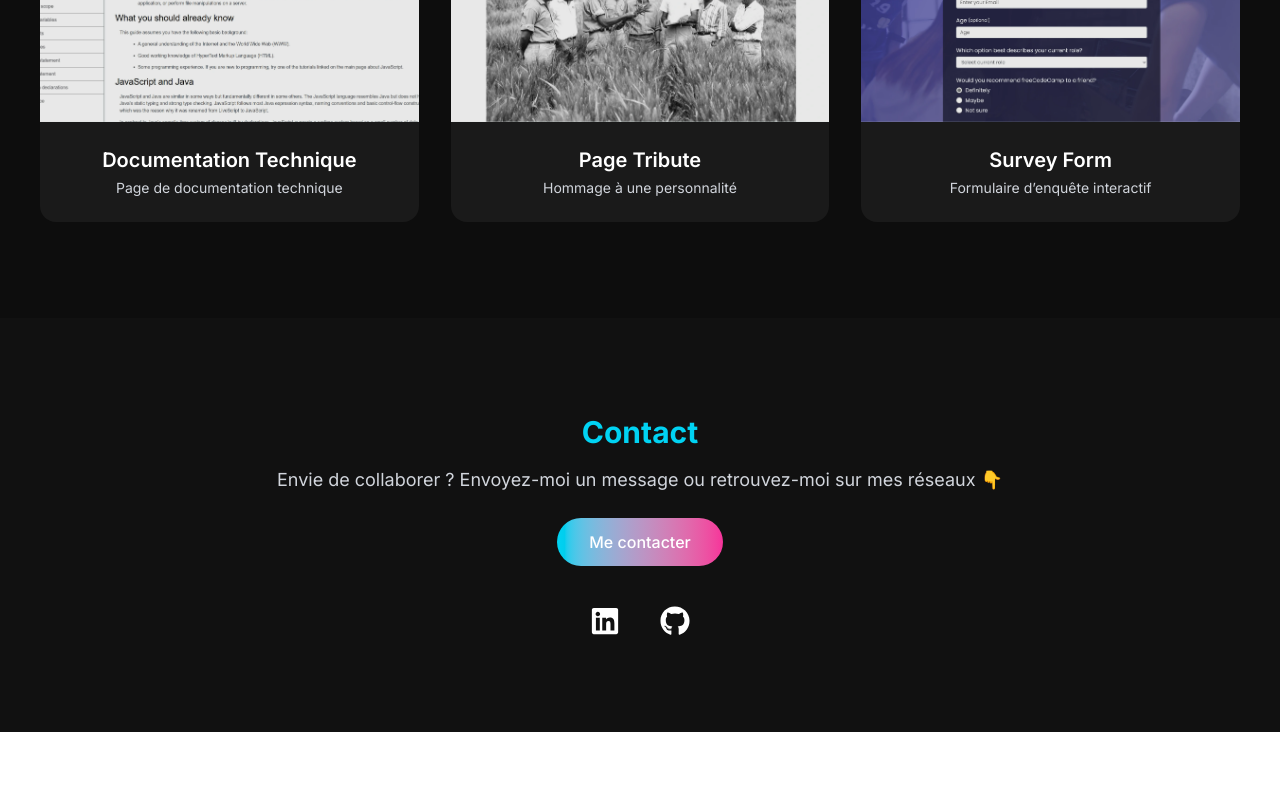
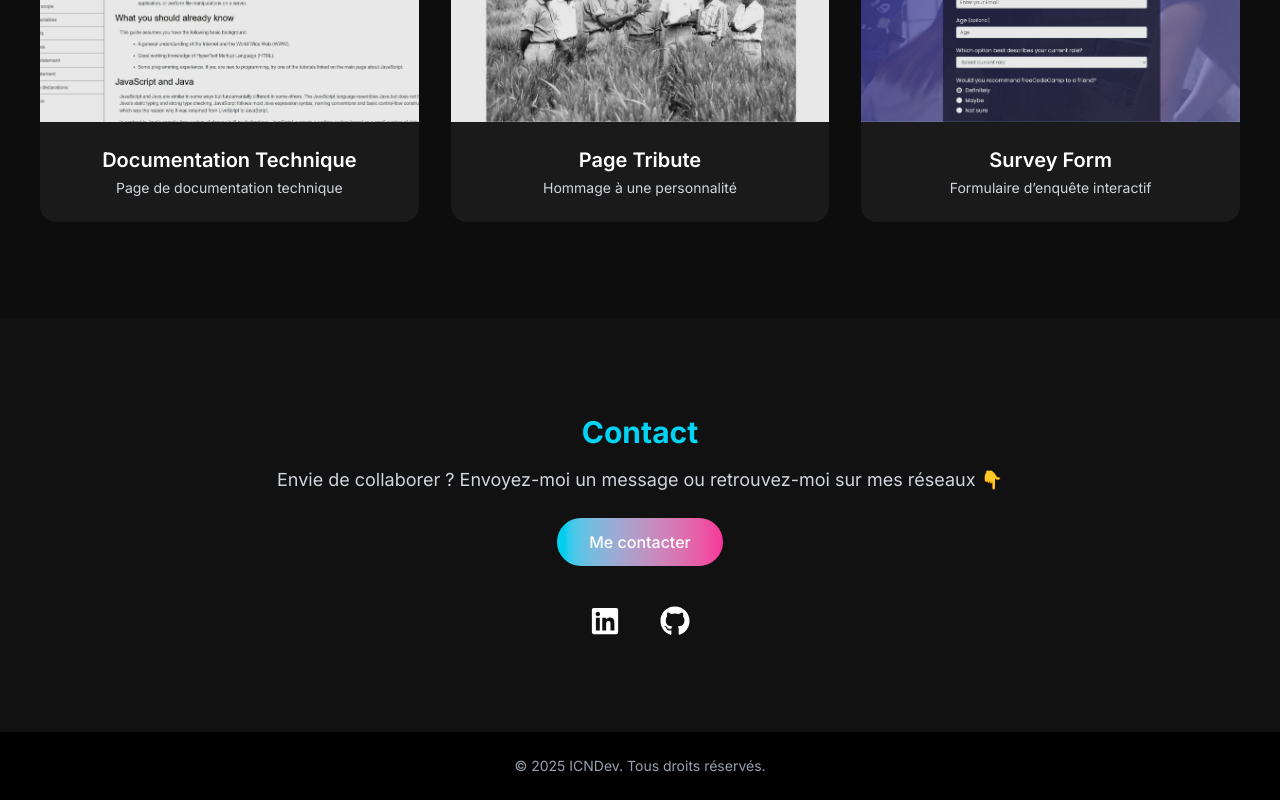
Before and after one commit to Isni-512/portfolio-app, a Next.js app: page / in a window 1280 px wide. Shown: the part 1760-2560 px from the top of the page. Before the commit the page ends 2492 px from the top, so only its background shows below. Built offline with nearby package versions, Linux system fonts and the light colour scheme.

Commit message:
Footer prototype final

```diff
--- a/components/Footer.jsx
+++ b/components/Footer.jsx
@@ -1,5 +1,7 @@
 export default function Footer() {
   return (
-   <></>
+    <footer className="text-center py-6 bg-black text-gray-400 text-sm">
+      © 2025 ICNDev. Tous droits réservés.
+    </footer>
   );
 }
```
